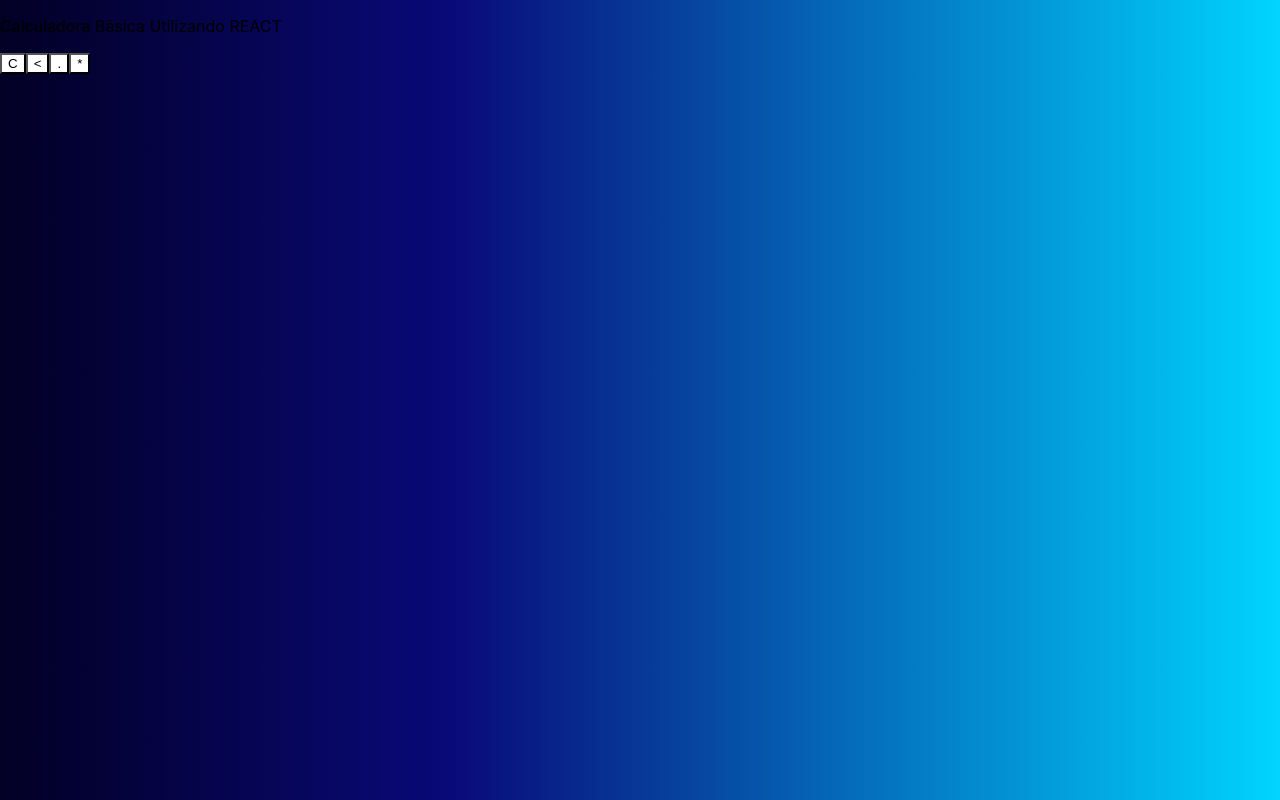
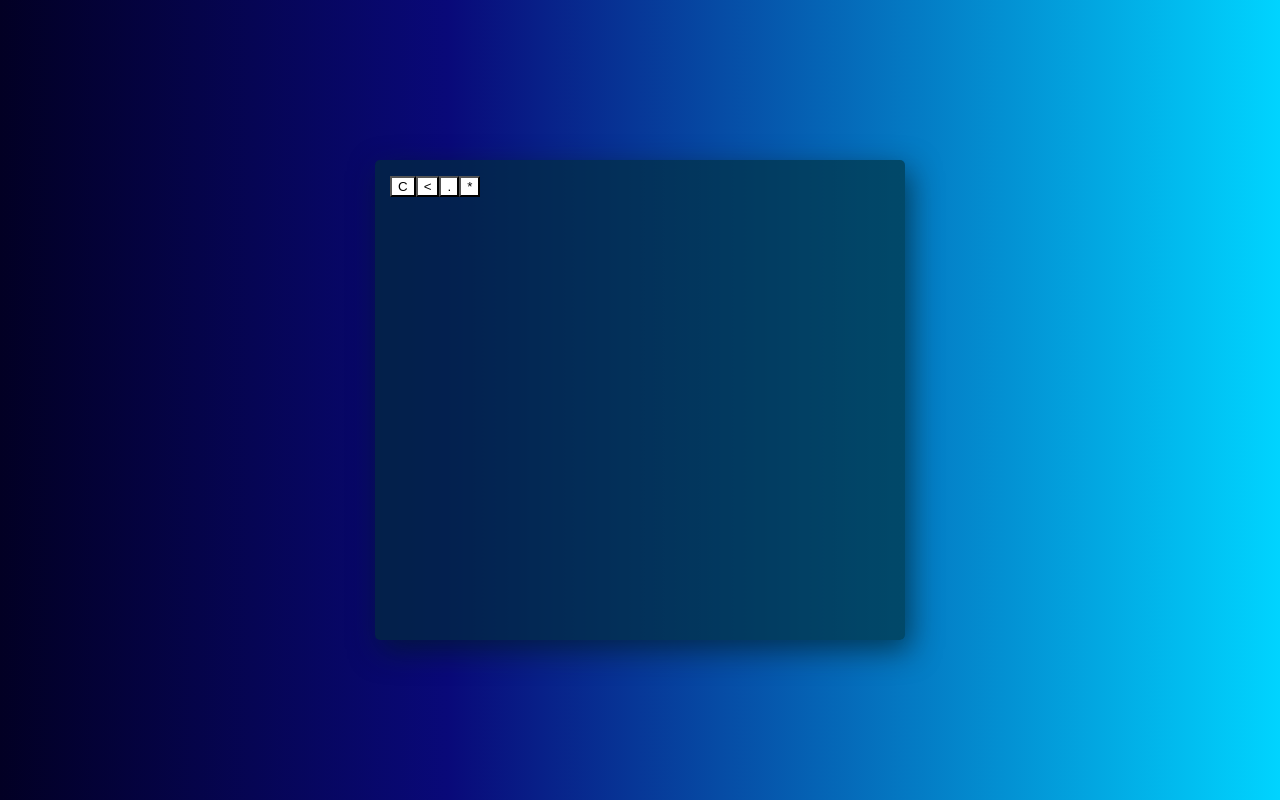
Before and after one commit to evilyn-cordeiro/basiccalculatorreact-web, a React (Create React App) app: page / in a window 1280 px wide. Built offline with nearby package versions, Linux system fonts and the light colour scheme.

Commit message:
06 de Janeiro 2022 as 15:17

```diff
--- a/src/App.js
+++ b/src/App.js
@@ -1,22 +1,14 @@
 import { Button } from './components';
-import {ButtonBlack}  from './app-style';
+import { CalculatorBk } from './app-style';
 
 
 export default function App() {
   return (
-    <div>
- <p>Calculadora Básica Utilizando REACT</p>
-
-
-      <Button
-      label='C'
-      />
-      <Button
-      label='<'/>
-      <Button
-      label='.'/>
-      <Button
-      label='*'/>
-    </div>
+    <CalculatorBk>
+      <Button label='C' />
+      <Button label='<' />
+      <Button label='.' />
+      <Button label='*' />
+    </CalculatorBk>
   );
 }
--- a/src/app-style.js
+++ b/src/app-style.js
@@ -1,2 +1,14 @@
 import styled from "styled-components";
 import { Button } from "./components";
+
+export const CalculatorBk = styled.div`
+
+height: 450px;
+    width: 500px;
+    background-color: #002e38;
+    background-color: #002e38a2;
+    box-shadow: 5px 10px 30px #021c22a2;
+    border-radius: 5px;
+    padding: 15px;
+
+`
--- a/src/components/Button/style.js
+++ b/src/components/Button/style.js
@@ -3,4 +3,5 @@ export const Container = styled.button`
 
 
 background-color:white;
+aling-itens:center
 `;
--- a/src/index.css
+++ b/src/index.css
@@ -1,14 +1,12 @@
-body {
-  margin: 0;
-  font-family: -apple-system, BlinkMacSystemFont, 'Segoe UI', 'Roboto', 'Oxygen',
-    'Ubuntu', 'Cantarell', 'Fira Sans', 'Droid Sans', 'Helvetica Neue',
-    sans-serif;
-  -webkit-font-smoothing: antialiased;
-  -moz-osx-font-smoothing: grayscale;
-  background: linear-gradient(90deg, rgba(2,0,36,1) 0%, rgba(9,9,121,1) 35%, rgba(0,212,255,1) 100%);}
-
-code {
-  font-family: source-code-pro, Menlo, Monaco, Consolas, 'Courier New',
-    monospace;
-    color: white;
+body{
+    margin: 0;
+    height: 100vh;
+    width: 100vw;
+    font-family: -apple-system, BlinkMacSystemFont, 'Segoe UI', 'Roboto', 'Oxygen', 'Ubuntu', 'Cantarell', 'Fira Sans', 'Droid Sans', 'Helvetica Neue', sans-serif;
+    -webkit-font-smoothing: antialiased;
+    -moz-osx-font-smoothing: grayscale;
+    background: linear-gradient(90deg, rgba(2, 0, 36, 1) 0%, rgba(9, 9, 121, 1) 35%, rgba(0, 212, 255, 1) 100%);
+    display: flex;
+    justify-content: center;
+    align-items: center;
 }
```
